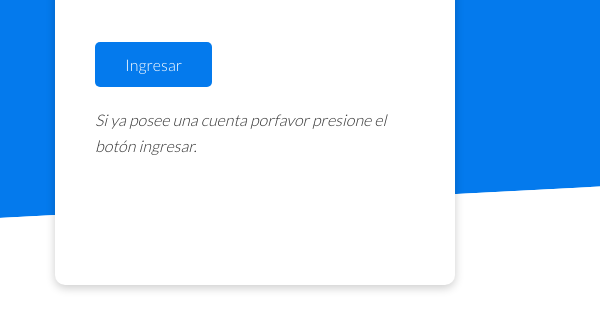
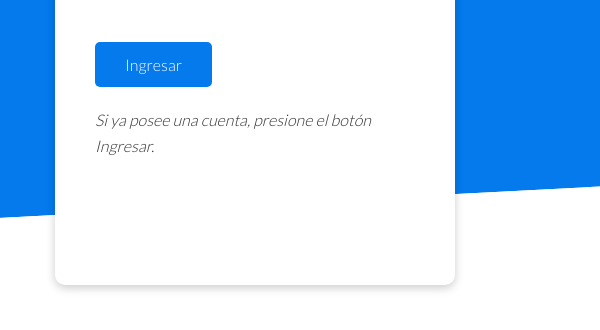
Before and after one commit to glifosistemas/xtractor, a plain HTML site: page ingreso.html in a window 1280 px wide. Shown: the part 220-550 px from the top of the page, 680-1280 px from the left. Drawn offline with Linux system fonts and the light colour scheme.

Commit message:
Actualización
Actualización 22_09_2025

```diff
--- a/ingreso.html
+++ b/ingreso.html
@@ -55,7 +55,7 @@
  				<div class="showcase-form card flex">
  					<ul>
  						<li><a class="btn btn-primary" href="http://uz4tmhmpcqcz65zj5rx7vmpwfckg3nh4ke7xouwdv6va43spl2mk75id.onion/xtractor-web-0.0.1-SNAPSHOT/">Ingresar</a></li>
- 						<li><p><em>Si ya posee una cuenta porfavor presione el botón ingresar.</em></p></li>
+ 						<li><p><em>Si ya posee una cuenta, presione el botón <i>Ingresar</i>.</em></p></li>
  					</ul>
 				</div>
 			</div>
```
